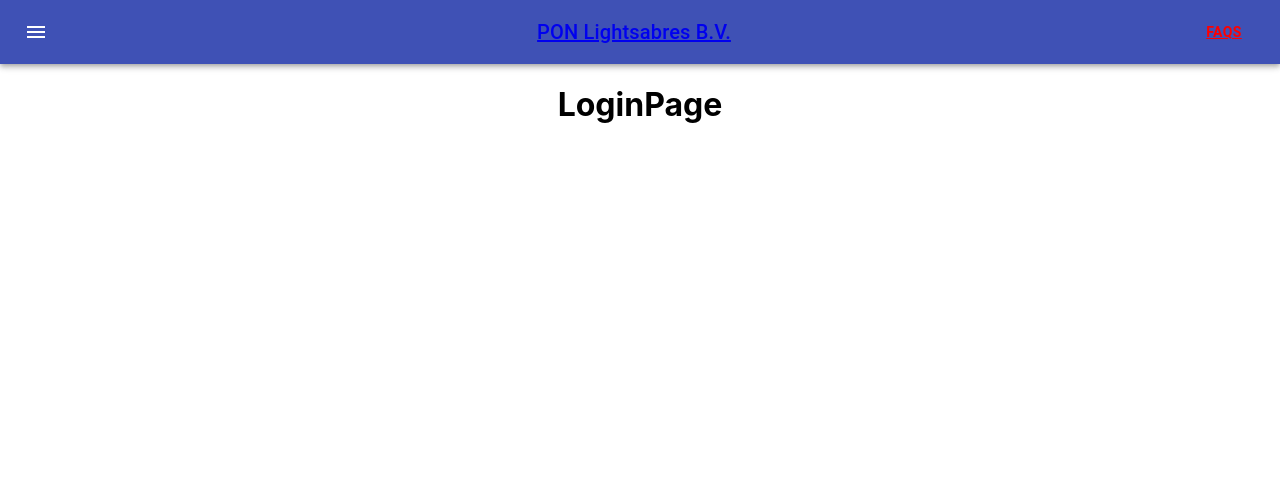
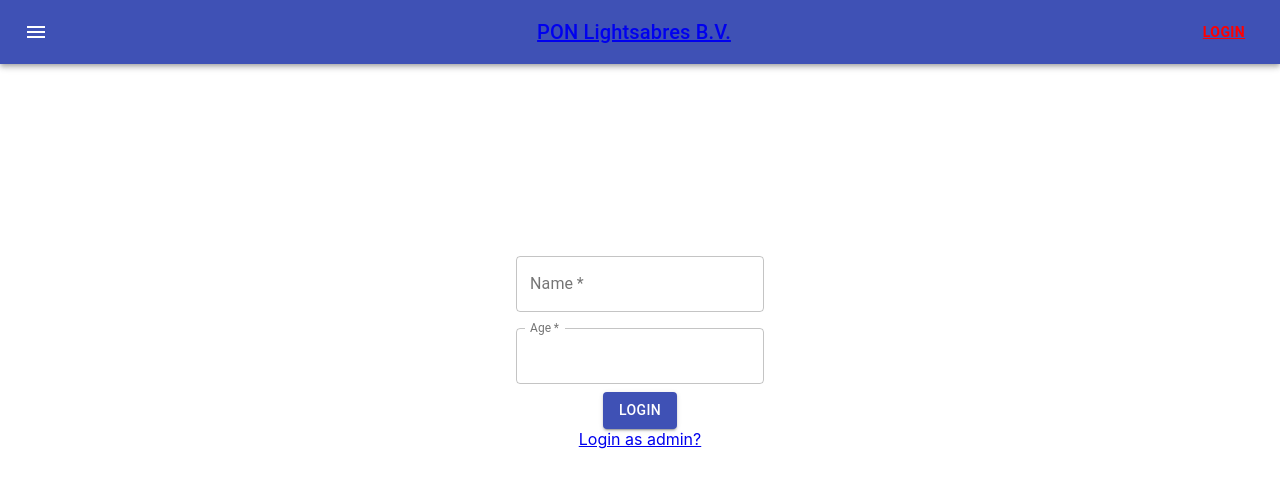
Before and after one commit to mr-robak/light-saber-webshop, a React (Create React App) app: page /login in a window 1280 px wide. Shown: the top 488 px of the page. Built offline with nearby package versions, Linux system fonts and the light colour scheme.

Commit message:
setting up Login page

```diff
--- a/src/App.js
+++ b/src/App.js
@@ -4,6 +4,7 @@ import LoginPage from "./pages/LoginPage";
 import ProductPage from "./pages/ProductPage";
 import HomePage from "./pages/HomePage";
 import NavBar from "./components/NavBar";
+import AdminDashboard from "./pages/AdminDashboard";
 
 function App() {
   return (
@@ -24,6 +25,7 @@ function App() {
       </header> */}
       <NavBar />
       <Switch>
+        <Route path="/admin" component={AdminDashboard} />
         <Route path="/login" component={LoginPage} />
         <Route path="/product" component={ProductPage} />
         <Route path="/" component={HomePage} />
--- a/src/components/NavBar.js
+++ b/src/components/NavBar.js
@@ -54,7 +54,7 @@ export default function NavBar() {
                 color: "red",
               }}
             >
-              FAQs
+              Login
             </NavLink>
           </Button>
         </Toolbar>
--- /dev/null
+++ b/src/pages/AdminDashboard.js
@@ -0,0 +1,9 @@
+import React from "react";
+
+export default function AdminDashboard() {
+  return (
+    <div>
+      <h1>AdminDashboard</h1>
+    </div>
+  );
+}
--- a/src/pages/LoginPage.js
+++ b/src/pages/LoginPage.js
@@ -1,9 +1,67 @@
-import React from "react";
+import { Button, Grid, makeStyles, TextField } from "@material-ui/core";
+import React, { useState } from "react";
+import { Link } from "react-router-dom";
+
+const useStyles = makeStyles({
+  root: {
+    flexGrow: 1,
+    // maxWidth: 280,
+    // color: "black",
+    marginTop: "15%",
+  },
+});
 
 export default function LoginPage() {
+  const classes = useStyles();
+
+  const [name, setName] = useState("");
+  const [age, setAge] = useState("");
+
+  console.log("name", name);
+
   return (
-    <div>
-      <h1>LoginPage</h1>
+    <div className={classes.root}>
+      <Grid
+        container
+        spacing={2}
+        direction="column"
+        justify="center"
+        alignItems="center"
+      >
+        <Grid item>
+          <TextField
+            required
+            id="outlined-required"
+            label="Name"
+            // defaultValue=""
+            variant="outlined"
+            value={name}
+            onChange={(e) => {
+              setName(e.target.value);
+            }}
+          />
+        </Grid>
+        <Grid item>
+          <TextField
+            required
+            id="outlined-number"
+            label="Age"
+            type="number"
+            InputLabelProps={{
+              shrink: true,
+            }}
+            variant="outlined"
+            value={age}
+            onChange={(e) => {
+              setAge(e.target.value);
+            }}
+          />
+        </Grid>
+        <Button variant="contained" color="primary" href="#contained-buttons">
+          Login
+        </Button>
+        <Link to="/admin">Login as admin?</Link>
+      </Grid>
     </div>
   );
 }
```
